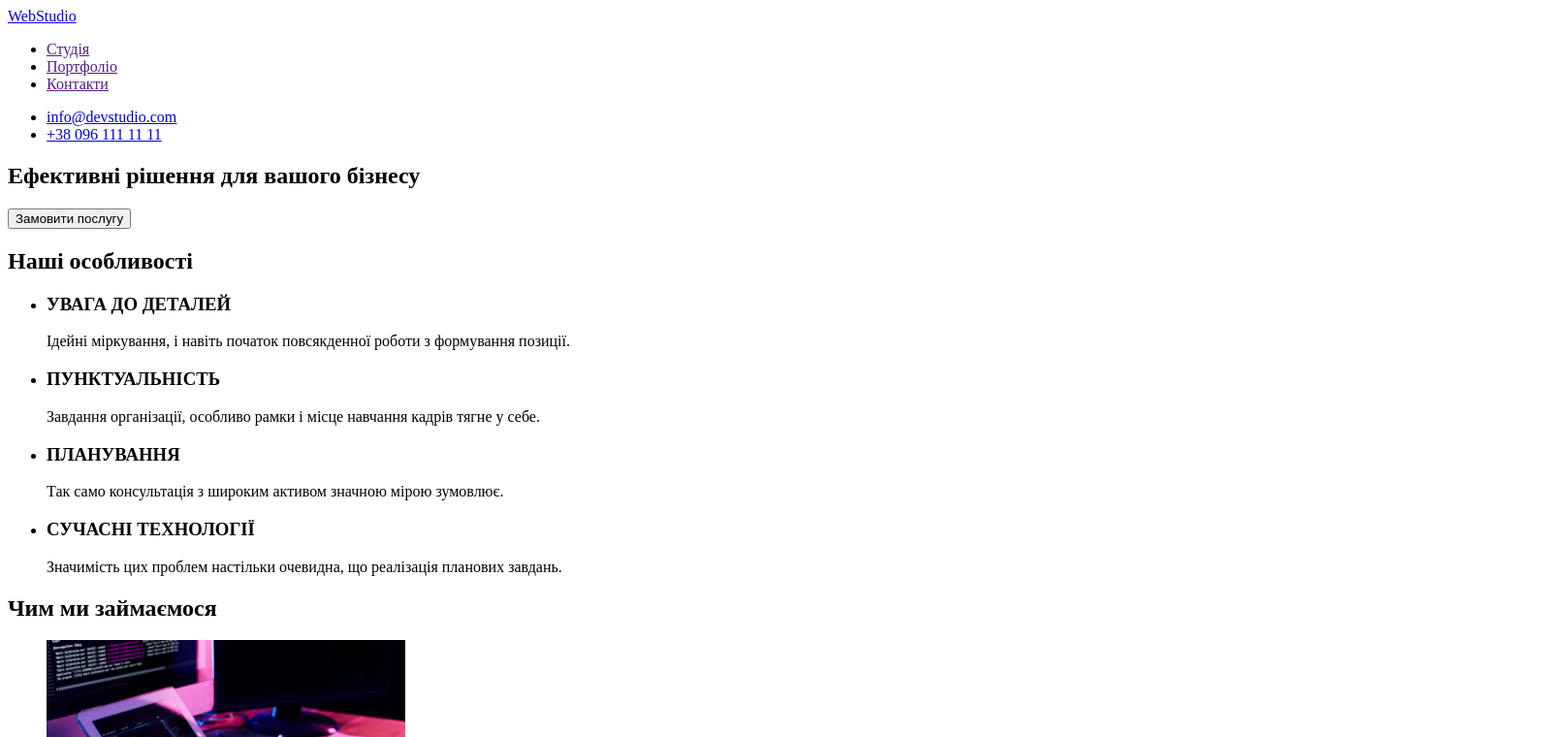
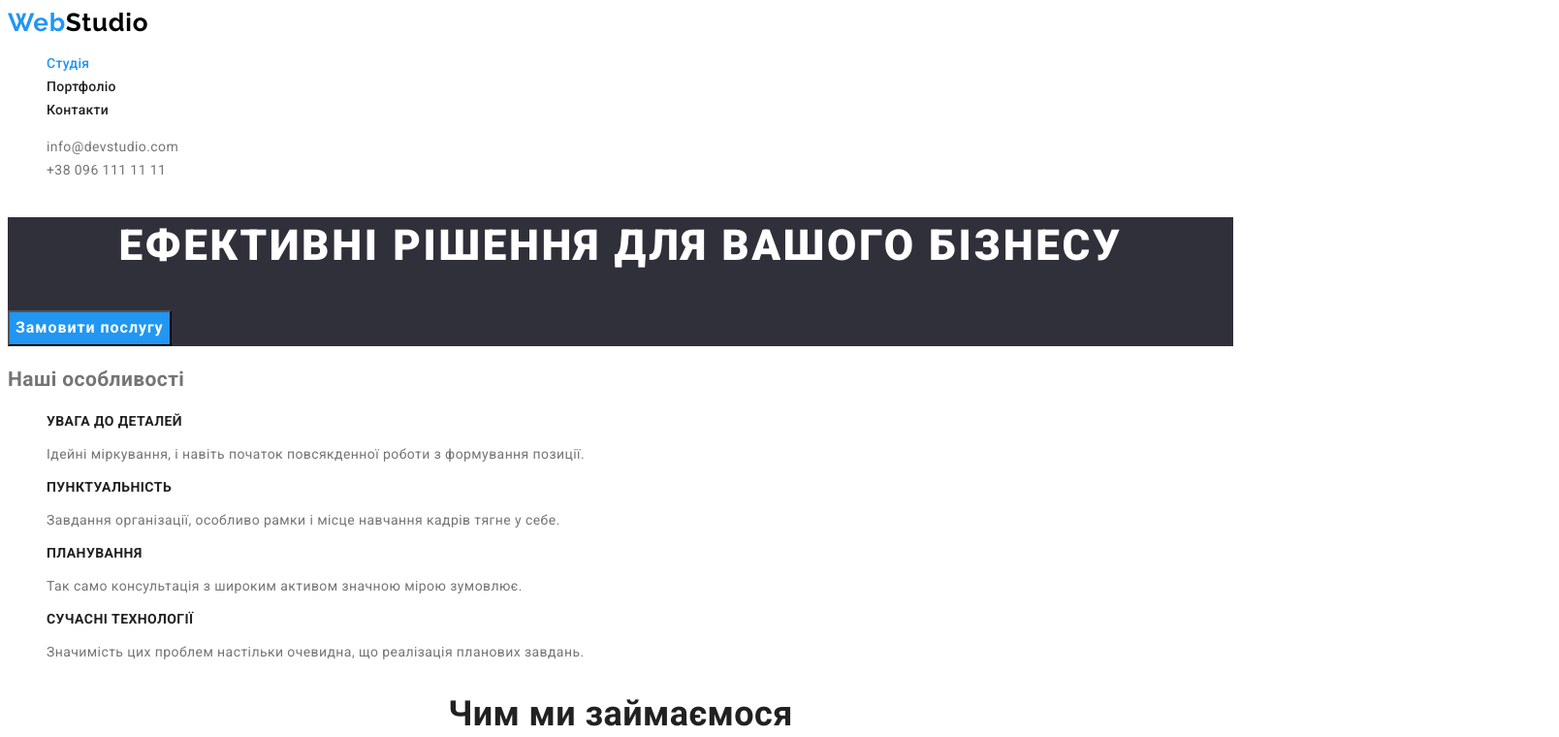
Before and after one commit to VolodymyrSkaskiv/goit-markup-hw-02, a plain HTML site: page index.html in a window 1280 px wide. Shown: the top 760 px of the page at 97% size, 1608 px wide, since content can reach past the window. Drawn offline with Linux system fonts and the light colour scheme.

Commit message:
add portfolio.html

```diff
--- a/css/style.css
+++ b/css/style.css
@@ -0,0 +1,193 @@
+/* Color palitra */
+/* text #FFFFFF rgb(255, 255, 255, 0.6) #757575 #212121 #2196F3*/
+/* background #F5F5F5  F5F4FA 2F303A*/
+
+:root {
+  --text-color: #757575;
+  --title-color: #212121;
+  --accent-color: #2196f3;
+  --white-color: #ffffff;
+  --white_alpha: rgb(255, 255, 255, 0.6);
+  --bgr-white: #f5f5f5;
+  --bgr-gray: #f5f4fa;
+  --bgr-dark: #2f303a;
+}
+
+body {
+  font-family: "Roboto", sans-serif;
+  font-weight: 400;
+  font-size: 14px;
+  line-height: 1.71;
+  letter-spacing: 0.03em;
+
+  color: var(--text-color);
+}
+
+/* font-family: "Montserrat", sans-serif;
+  font-family: "Raleway", sans-serif; */
+
+/*-------------------- Header----------------------- */
+.logo {
+  font-family: "Raleway", sans-serif;
+  font-weight: 700;
+  font-size: 26px;
+  line-height: 1.19;
+  letter-spacing: 0.03em;
+  text-decoration: none;
+
+  /* Використовується тільки один раз */
+  color: #000000;
+}
+
+.nav-item {
+  font-weight: 500;
+  line-height: 1.14;
+  letter-spacing: 0.02em;
+  text-decoration: none;
+
+  color: var(--title-color);
+}
+
+.link {
+  text-decoration: none;
+}
+
+.list {
+  list-style: none;
+}
+
+.contact {
+  color: var(--text-color);
+}
+
+/* ----------------FOCUS HOVER---------------------*/
+
+.accent,
+.nav-item:hover,
+.nav-item:focus,
+.contact:hover,
+.contact:focus,
+.address-map:hover,
+.address-map:focus,
+.email-tel:hover,
+.email-tel:focus {
+  color: var(--accent-color);
+}
+
+/* ---------------HERO---------------------------- */
+
+.hero {
+  background-color: var(--bgr-dark);
+}
+
+.hero-title {
+  font-weight: 900;
+  font-size: 44px;
+  line-height: 1.36;
+  text-align: center;
+  letter-spacing: 0.06em;
+  text-transform: uppercase;
+
+  color: var(--white-color);
+}
+.button {
+  font-family: "Roboto";
+  font-weight: 700;
+  font-size: 16px;
+  line-height: 1.88;
+  display: flex;
+  align-items: center;
+  text-align: center;
+  letter-spacing: 0.06em;
+
+  color: var(--white-color);
+}
+
+.button.primary {
+  background-color: var(--accent-color);
+}
+
+.button.secondary {
+}
+
+/*---------- SECTION  Наші особливості ------------*/
+
+.title-after {
+  font-weight: 700;
+  font-size: 14px;
+  line-height: 1.14;
+
+  text-transform: uppercase;
+
+  color: var(--title-color);
+}
+
+.title-before {
+  font-weight: 700;
+  font-size: 36px;
+  line-height: 1.17;
+  text-align: center;
+
+  color: var(--title-color);
+}
+
+/*---------- SECTION  Наша команда ------------*/
+
+.team {
+  width: 1600px;
+
+  background-color: var(--bgr-gray);
+}
+
+.team-item {
+  font-weight: 500;
+  font-size: 16px;
+  line-height: 1.19;
+
+  /* letter-spacing: 0.03em; */
+
+  color: var(--title-color);
+}
+
+.team-item-work {
+  font-size: 16px;
+  line-height: 1.19;
+
+  color: var(--text-color);
+}
+
+/*----------------- FOTTER---------------------- */
+.footer {
+  width: 1600px;
+  height: 252px;
+
+  background-color: var(--bgr-dark);
+}
+
+.logo.logo-color {
+  color: var(--white-color);
+}
+
+.address {
+  font-style: normal;
+}
+
+.address-map {
+  font-weight: 400;
+  font-size: 14px;
+  line-height: 1.71;
+
+  letter-spacing: 0.03em;
+
+  color: var(--white-color);
+}
+
+.email-tel {
+  font-weight: 400;
+  font-size: 14px;
+  line-height: 1.71;
+
+  letter-spacing: 0.03em;
+
+  color: var(--white_alpha);
+}
--- a/index.html
+++ b/index.html
@@ -5,59 +5,78 @@
     <meta http-equiv="X-UA-Compatible" content="IE=edge" />
     <meta name="viewport" content="width=device-width, initial-scale=1.0" />
     <title>Document</title>
+
+    <link rel="preconnect" href="https://fonts.googleapis.com" />
+    <link rel="preconnect" href="https://fonts.gstatic.com" crossorigin />
+    <link
+      href="https://fonts.googleapis.com/css2?family=Montserrat:ital,wght@0,500;0,600;1,400&family=Raleway:wght@700&family=Roboto:wght@400;500;700;900&display=swap"
+      rel="stylesheet"
+    />
+
+    <link rel="stylesheet" href="./css/style.css" />
   </head>
   <body>
     <!--header-menu-->
     <header>
-      <a href="#">WebStudio</a>
+      <a href="#" class="logo"><span class="accent">Web</span>Studio</a>
 
-      <nav>
+      <nav class="menu">
         <ul>
-          <li><a href="">Студія</a></li>
-          <li><a href="">Портфоліо</a></li>
-          <li><a href="">Контакти</a></li>
+          <li class="list">
+            <a href="" class="accent nav-item">Студія</a>
+          </li>
+          <li class="list">
+            <a href="./portfolio.html" class="nav-item">Портфоліо</a>
+          </li>
+          <li class="list"><a href="" class="nav-item">Контакти</a></li>
         </ul>
       </nav>
       <ul>
-        <li><a href="mailto:info@devstudio.com">info@devstudio.com</a></li>
-        <li><a href="tel:+380961111111">+38 096 111 11 11</a></li>
+        <li class="list">
+          <a href="mailto:info@devstudio.com" class="contact link"
+            >info@devstudio.com</a
+          >
+        </li>
+        <li class="list">
+          <a href="tel:+380961111111" class="contact link">+38 096 111 11 11</a>
+        </li>
       </ul>
     </header>
     <!---->
     <main>
-      <section>
-        <h1>Ефективні рішення для вашого бізнесу</h1>
-        <button type="button">Замовити послугу</button>
+      <section class="hero">
+        <h1 class="hero-title">Ефективні рішення для вашого бізнесу</h1>
+        <button type="button" class="button primary">Замовити послугу</button>
       </section>
 
-      <section>
+      <section class="section">
         <h2>Наші особливості</h2>
         <ul>
-          <li>
-            <h3>УВАГА ДО ДЕТАЛЕЙ</h3>
-            <p>
+          <li class="list">
+            <h3 class="title-after">Увага до деталей</h3>
+            <p class="section-text">
               Ідейні міркування, і навіть початок повсякденної роботи з
               формування позиції.
             </p>
           </li>
 
-          <li>
-            <h3>ПУНКТУАЛЬНІСТЬ</h3>
+          <li class="list">
+            <h3 class="title-after">Пунктуальність</h3>
             <p>
               Завдання організації, особливо рамки і місце навчання кадрів тягне
               у себе.
             </p>
           </li>
 
-          <li>
-            <h3>ПЛАНУВАННЯ</h3>
+          <li class="list">
+            <h3 class="title-after">Планування</h3>
             <p>
               Так само консультація з широким активом значною мірою зумовлює.
             </p>
           </li>
 
-          <li>
-            <h3>СУЧАСНІ ТЕХНОЛОГІЇ</h3>
+          <li class="list">
+            <h3 class="title-after">Сучасні технології</h3>
             <p>
               Значимість цих проблем настільки очевидна, що реалізація планових
               завдань.
@@ -67,72 +86,86 @@
       </section>
 
       <section>
-        <h2>Чим ми займаємося</h2>
+        <h2 class="title-before">Чим ми займаємося</h2>
         <ul>
-          <li><img src="images/img.png" alt="Робочий процес" width="370" /></li>
-          <li>
+          <li class="list">
+            <img src="images/img.png" alt="Робочий процес" width="370" />
+          </li>
+          <li class="list">
             <img src="./images/img_1.png" alt="адаптивний дизайн" width="370" />
           </li>
-          <li>
+          <li class="list">
             <img src="./images/img_2.png" alt="палітра кольорів" width="370" />
           </li>
         </ul>
       </section>
 
-      <section>
-        <h2>Наша команда</h2>
+      <section class="team">
+        <h2 class="title-before">Наша команда</h2>
         <ul>
-          <li>
+          <li class="list">
             <img
               src="./images/igor_demyanenko.jpg"
               alt="Ігор Дем'яненко"
               width="270"
             />
-            <h3>Ігор Дем'яненко</h3>
-            <p lang="uk">Product Designer</p>
+            <h3 class="team-item">Ігор Дем'яненко</h3>
+            <p lang="uk" class="team-item-work">Product Designer</p>
           </li>
-          <li>
+          <li class="list">
             <img
               src="./images/olga_repina.jpg"
               alt="Ольга Рєпіна"
               width="270"
             />
-            <h3>Ольга Рєпіна</h3>
-            <p lang="uk">Frontend Developer</p>
+            <h3 class="team-item">Ольга Рєпіна</h3>
+            <p lang="uk" class="team-item-work">Frontend Developer</p>
           </li>
-          <li>
+          <li class="list">
             <img
               src="./images/mykola_tarasov.jpg"
               alt="Микола Тарасов"
               width="270"
             />
-            <h3>Микола Тарасов</h3>
-            <p lang="uk">Marketing</p>
+            <h3 class="team-item">Микола Тарасов</h3>
+            <p lang="uk" class="team-item-work">Marketing</p>
           </li>
-          <li>
+          <li class="list">
             <img
               src="./images/myhajlo_ermakov.jpg"
               alt="Михайло Єрмаков"
               width="270"
             />
-            <h3>Михайло Єрмаков</h3>
-            <p lang="uk">UI Designer</p>
+            <h3 class="team-item">Михайло Єрмаков</h3>
+            <p lang="uk" class="team-item-work">UI Designer</p>
           </li>
         </ul>
       </section>
     </main>
     <!--footer logo adressa-->
-    <footer>
-      <a href="#">WebStudio</a>
-      <address>
+    <footer class="footer">
+      <a href="#" class="logo logo-color"
+        ><span class="accent">Web</span>Studio</a
+      >
+      <address class="address">
         <ul>
-          <li>
-            <a href="https://goo.gl/maps/2TKnYdL79pvqhKmQA"
+          <li class="list">
+            <a
+              href="https://goo.gl/maps/2TKnYdL79pvqhKmQA"
+              class="link address-map"
               >м. Київ, пр-т Лесі Українки, 26</a
             >
           </li>
-          <li><a href="mailto:info@devstudio.com">info@devstudio.com</a></li>
-          <li><a href="tel:+380961111111">+38 096 111 11 11</a></li>
+          <li class="list">
+            <a href="mailto:info@devstudio.com" class="link email-tel"
+              >info@devstudio.com</a
+            >
+          </li>
+          <li class="list">
+            <a href="tel:+380961111111" class="link email-tel"
+              >+38 096 111 11 11</a
+            >
+          </li>
         </ul>
       </address>
     </footer>
```
Also changed, not shown: portfolio.html (added, +75 -0 lines), images/img_g1.jpg (added), images/img_g2.jpg (added), images/img_g3.jpg (added), images/img_g4.jpg (added), images/img_g5.jpg (added), images/img_g6.jpg (added), images/img_g7.jpg (added), images/img_g8.jpg (added), images/img_g9.jpg (added).
